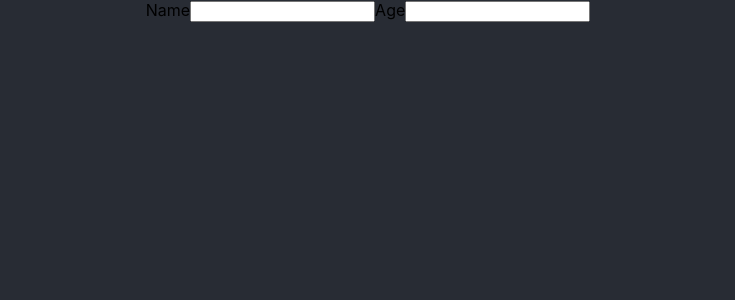
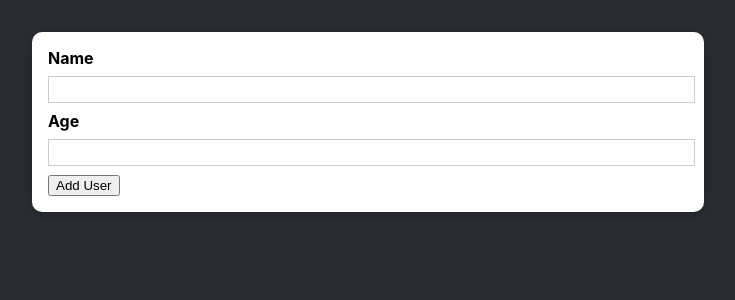
Before and after one commit to kiarashmohsenipoor/SimpleReactProject, a React (Create React App) app: page / in a window 1280 px wide. Shown: the top 300 px of the page, without its empty margins (272-1007 px from the left). Built offline with nearby package versions, Linux system fonts and the light colour scheme.

Commit message:
make a form and give them a little css style

```diff
--- a/src/App.css
+++ b/src/App.css
@@ -1,5 +1,5 @@
 .App {
-  text-align: center;
+  /*text-align: center;*/
 }
 
 .App-logo {
--- a/src/Components/UI/Card.js
+++ b/src/Components/UI/Card.js
@@ -0,0 +1,9 @@
+import styles from './Card.module.css'
+
+const Card = (props) => {
+    return (
+        <div className={`${styles.card} ${props.className}`}>{props.children}</div>
+    );
+};
+
+export default Card;
--- /dev/null
+++ b/src/Components/UI/Card.module.css
@@ -0,0 +1,5 @@
+.card {
+    background: white;
+    box-shadow: 0 2px 8px rgba(0, 0, 0, 0.26);
+    border-radius: 10px;
+}
--- a/src/Components/Users/AddUser.js
+++ b/src/Components/Users/AddUser.js
@@ -1,14 +1,20 @@
+import Card from "../UI/Card";
+import styles from "../Users/AddUser.module.css";
+
 const AddUser = (props) => {
     const addUserHandler = (event) => {
         event.preventDefault();
     };
     return (
+        <Card className={styles.input}>
             <form onSubmit={addUserHandler}>
                 <label htmlFor="name">Name</label>
                 <input id="name" type="text"/>
                 <label htmlFor="age">Age</label>
                 <input id="age" type="number"/>
+                <button type={"submit"}>Add User</button>
             </form>
+        </Card>
     );
 }
 
--- /dev/null
+++ b/src/Components/Users/AddUser.module.css
@@ -0,0 +1,26 @@
+.input {
+    margin: 2rem auto;
+    padding: 1rem;
+    width: 90%;
+    max-width: 40rem;
+}
+
+.input label {
+    display: block;
+    font-weight: bold;
+    margin-bottom: 0.5rem;
+}
+
+.input input {
+    font: inherit;
+    display: block;
+    width: 100%;
+    border: 1px solid #ccc;
+    padding: 0.15rem;
+    margin-bottom: 0.5rem;
+}
+
+.input input:focus {
+    outline: none;
+    border-color: #4f005f;
+}
```
Lines whose indentation alone changed are shown as unchanged.
